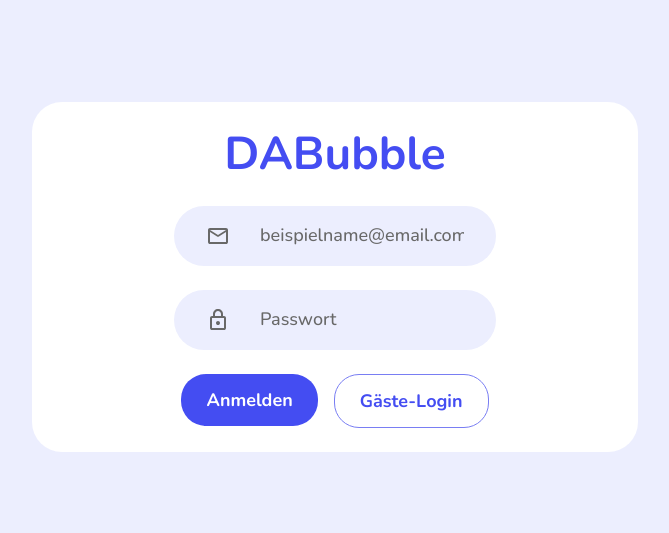
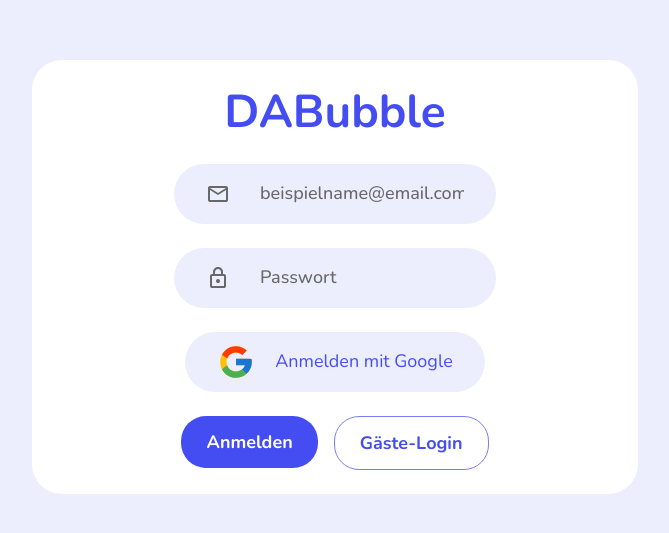
Before and after one commit to CWhymann/dabubble, an Angular app: page / in a window 1280 px wide. Shown: the part 123-656 px from the top of the page, without its empty margins (305-974 px from the left). Built offline with nearby package versions, Linux system fonts and the light colour scheme.

Commit message:
feat: add Google login button

```diff
--- a/src/app/app.html
+++ b/src/app/app.html
@@ -15,6 +15,7 @@
       name="password"
       placeholder="Passwort"
     />
+    <app-button-google />
     <div class="flex gap-4">
       <app-button-primary>Anmelden</app-button-primary>
       <app-button-secondary>Gäste-Login</app-button-secondary>
--- a/src/app/app.ts
+++ b/src/app/app.ts
@@ -1,11 +1,12 @@
 import { Component } from '@angular/core';
+import { ButtonGoogle } from './shared/button-google/button-google';
 import { ButtonPrimary } from './shared/button-primary/button-primary';
 import { ButtonSecondary } from './shared/button-secondary/button-secondary';
 import { InputField } from './shared/input-field/input-field';
 
 @Component({
   selector: 'app-root',
-  imports: [ButtonPrimary, ButtonSecondary, InputField],
+  imports: [ButtonGoogle, ButtonPrimary, ButtonSecondary, InputField],
   templateUrl: './app.html',
   styleUrl: './app.css',
 })
--- /dev/null
+++ b/src/app/shared/button-google/button-google.html
@@ -0,0 +1,7 @@
+<button
+  class="flex w-full max-w-125 cursor-pointer items-center justify-center gap-5 rounded-full bg-bg px-8 py-2.75 text-lg leading-[1.2] text-purple-1"
+  type="button"
+>
+  <img class="size-9.5 shrink-0" src="/icons/Google.svg" alt="" />
+  Anmelden mit Google
+</button>
```
Also changed, not shown: src/app/shared/button-google/button-google.ts (added, +7 -0 lines), public/icons/Google.svg (added), 1 other file (tests, documents, lock files or other folders).
